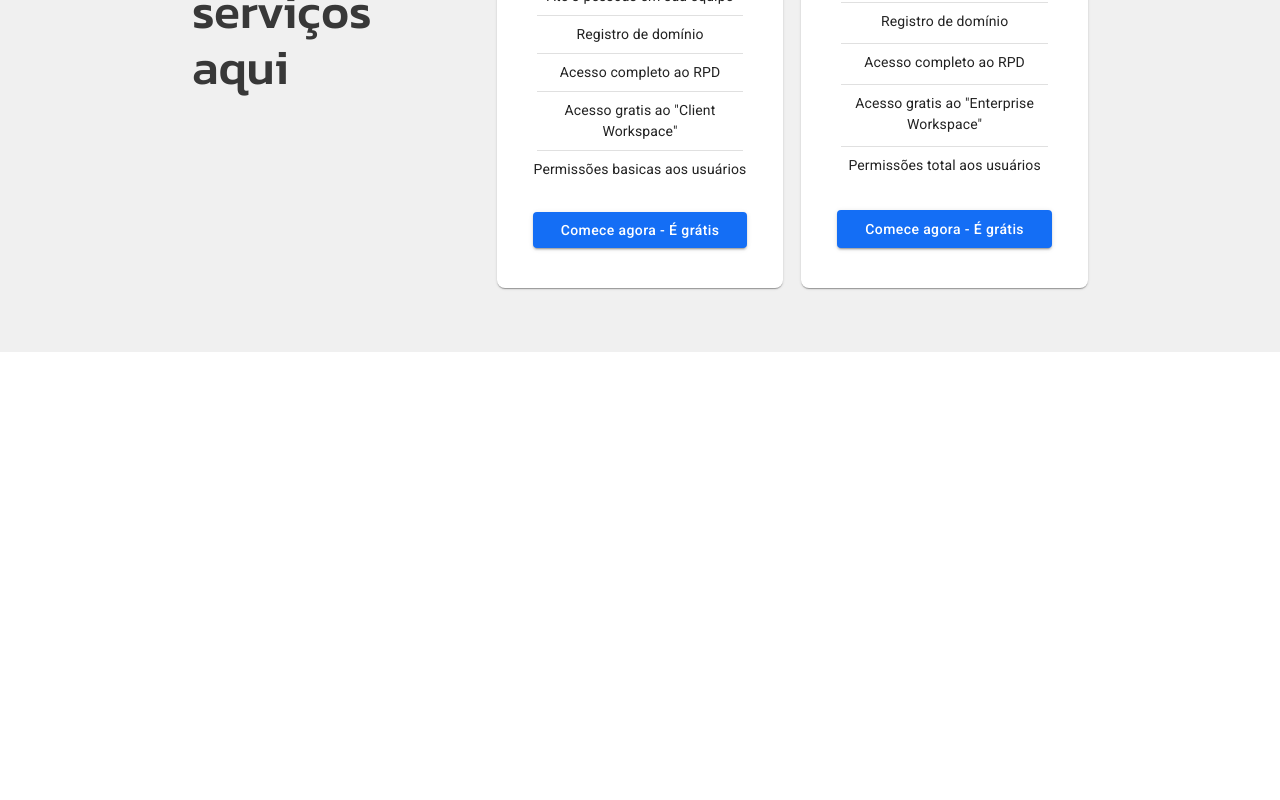
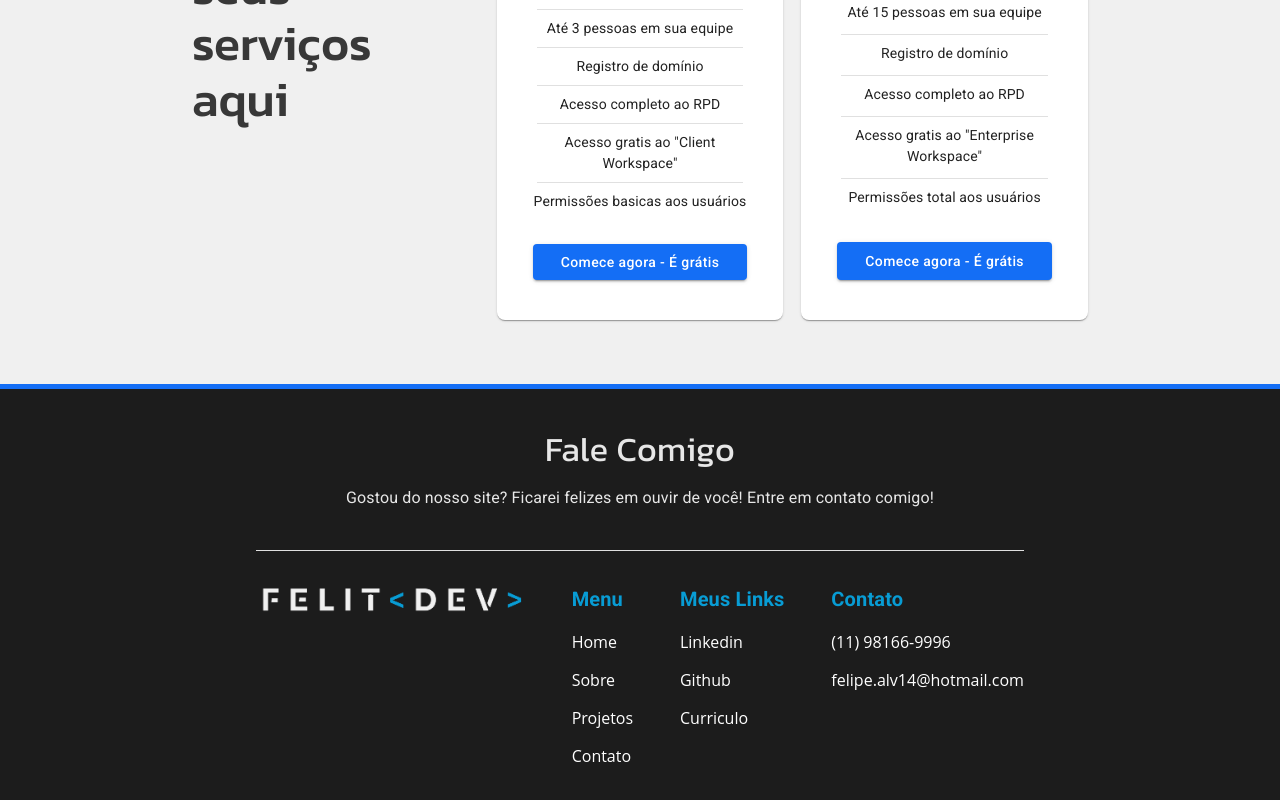
Before and after one commit to Felipe-alv-es/LandingPage, a React (Create React App) app: page / in a window 1280 px wide. Shown: the part 6165-6965 px from the top of the page. Before the commit the page ends 6517 px from the top, so only its background shows below. Built offline with nearby package versions, Linux system fonts and the light colour scheme.

Commit message:
Footer page base finished

```diff
--- a/src/App.js
+++ b/src/App.js
@@ -3,6 +3,7 @@ import Navbar from "./components/Navbar/Navbar.tsx";
 import About from "./components/About/About.tsx";
 import Benefits from "./components/Benefits/Benefits.tsx";
 import Plans from "./components/Plans/Plans.tsx";
+import Footer from "./components/Footer/Footer.js";
 
 function App() {
   return (
@@ -12,6 +13,7 @@ function App() {
       <About />
       <Benefits />
       <Plans />
+      <Footer />
     </div>
   );
 }
--- /dev/null
+++ b/src/assets/utils/navbarOptions.tsx
@@ -0,0 +1,14 @@
+import React from "react";
+import {
+  AiFillHome,
+  AiFillDatabase,
+  AiFillProject,
+  AiFillMessage,
+} from "react-icons/ai";
+
+export const navbarOptions = [
+  { text: "Home", icon: <AiFillHome /> },
+  { text: "Sobre", icon: <AiFillDatabase /> },
+  { text: "Projetos", icon: <AiFillProject /> },
+  { text: "Contato", icon: <AiFillMessage /> },
+];
--- a/src/components/Benefits/Benefits.styles.tsx
+++ b/src/components/Benefits/Benefits.styles.tsx
@@ -5,6 +5,7 @@ import { Box, Typography } from "@mui/material";
 export const getContainerStyle = () => ({
   justifyContent: "center",
   display: "flex",
+  marginBottom: "32px",
   "> div": {
     width: "70%",
   },
--- /dev/null
+++ b/src/components/Footer/Footer.js
@@ -0,0 +1,97 @@
+import React from "react";
+import { Box, Divider, Link, Typography } from "@mui/material";
+import { navbarOptions } from "../../assets/utils/navbarOptions.tsx";
+import Logo from "../../assets/images/FelitLogo.png";
+import {
+  getContainerStyles,
+  getTitleStyle,
+  getSubtitleStyle,
+  getFooterMenuStyle,
+  getListStyle,
+  getlistTitleStyle,
+} from "./Footer.styles.ts";
+
+const Footer = () => {
+  return (
+    <Box sx={getContainerStyles} id="Contato">
+      <Typography sx={getTitleStyle}>Fale Comigo</Typography>
+      <Typography sx={getSubtitleStyle}>
+        Gostou do nosso site? Ficarei felizes em ouvir de você! Entre em contato
+        comigo!
+      </Typography>
+      <Box sx={{ m: 5 }} />
+      <Divider sx={{ background: "white" }} />
+      <Box sx={getFooterMenuStyle}>
+        <Box
+          sx={{
+            width: "35%",
+            height: "fit-content",
+            "@media(max-width: 544px)": {
+              width: "70%",
+            },
+          }}
+          component="img"
+          src={Logo}
+          alt="Man avatar generic image"
+        />
+        <Box sx={getListStyle}>
+          <Typography sx={getlistTitleStyle}>Menu</Typography>
+          <ul>
+            {navbarOptions.map((item) => (
+              <li key={item.text}>{item.text}</li>
+            ))}
+          </ul>
+        </Box>
+        <Box>
+          <Typography sx={getlistTitleStyle}>Meus Links</Typography>
+          <Box sx={getListStyle}>
+            <ul>
+              <li>
+                <Link
+                  target="_blank"
+                  rel="noopener"
+                  href="https://www.linkedin.com/in/felipe-alves-oliveira/"
+                >
+                  Linkedin
+                </Link>
+              </li>
+              <li>
+                <Link
+                  target="_blank"
+                  rel="noopener"
+                  href="https://github.com/Felipe-alv-es"
+                >
+                  Github
+                </Link>
+              </li>
+              <li>
+                <Link
+                  target="_blank"
+                  rel="noopener"
+                  href="https://drive.google.com/file/d/1vovf9y0WnbG-WpydjwhkRl1Vz1eBJJ-r/view?usp=sharing"
+                >
+                  Curriculo
+                </Link>
+              </li>
+            </ul>
+          </Box>
+        </Box>
+        <Box>
+          <Typography sx={getlistTitleStyle}>Contato</Typography>
+          <Box sx={getListStyle}>
+            <ul>
+              <li>
+                <p>{"(11) 98166-9996"}</p>
+              </li>
+              <li>
+                <p>felipe.alv14@hotmail.com</p>
+              </li>
+            </ul>
+          </Box>
+        </Box>
+      </Box>
+    </Box>
+  );
+};
+
+export default Footer;
--- /dev/null
+++ b/src/components/Footer/Footer.styles.ts
@@ -0,0 +1,66 @@
+import { SxProps } from "@mui/material/";
+
+export const getContainerStyles = (): SxProps => ({
+  background: "#1c1c1c",
+  borderStyle: "solid",
+  borderColor: "#146ef5",
+  borderWidth: "5px 0px 0px 0px",
+  padding: "3% 25% 3% 25%",
+  "@media(max-width: 1700px)": {
+    padding: "3% 20% 3% 20%",
+  },
+  "@media(max-width: 544px)": {
+    padding: "32px 16px 16px 16px",
+  },
+});
+
+export const getFooterMenuStyle = (): SxProps => ({
+  display: "flex",
+  justifyContent: "space-between",
+  "@media(max-width: 544px)": {
+    flexDirection: "column",
+    padding: "32px",
+    placeItems: "center",
+  },
+});
+
+export const getTitleStyle = () => ({
+  textAlign: "center",
+  marginBottom: "16px",
+  color: "#e7e7e7",
+  typography: "h4",
+  fontFamily: "kanit",
+});
+
+export const getSubtitleStyle = () => ({
+  fontWeight: "normal",
+  textAlign: "center",
+  marginBottom: "32px",
+  color: "#e7e7e7",
+  typography: "body1",
+});
+
+export const getListStyle = (): SxProps => ({
+  "> ul": {
+    listStyle: "none",
+    "> li": {
+      margin: "16px 0px 16px 0px",
+      textDecoration: "none",
+      color: "white",
+      cursor: "pointer",
+      "> *": {
+        textDecoration: "none",
+        color: "white",
+        cursor: "pointer",
+      },
+    },
+  },
+});
+
+export const getlistTitleStyle = (): SxProps => ({
+  color: "#089cd4",
+  typography: "h6",
+  fontWeight: "bold",
+  marginBottom: "16px",
+  padding: "32px 0px 0px 0px",
+});
```
